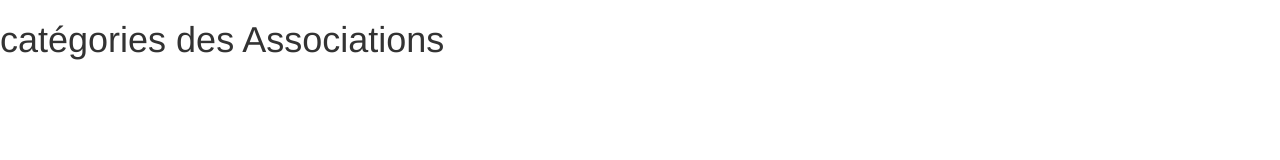
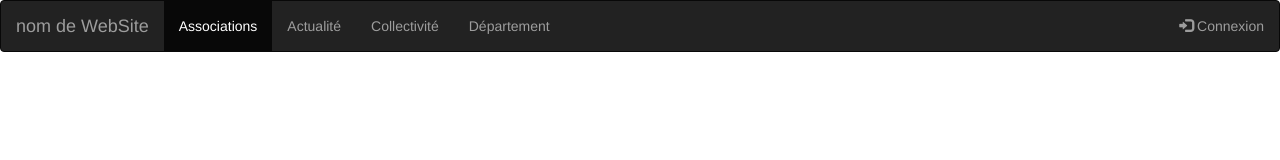
Before and after one commit to GhassenKahlaoui/AssociationWebsite, a plain HTML site: page webSite/Associations.html in a window 1280 px wide. Drawn offline with nearby package versions, Linux system fonts and the light colour scheme.

Commit message:
ajouter une menu a page associations

```diff
--- a/webSite/Associations.html
+++ b/webSite/Associations.html
@@ -13,12 +13,22 @@
 <script src="https://maxcdn.bootstrapcdn.com/bootstrap/3.3.7/js/bootstrap.min.js"></script>
 </head>
 <body>
-<h1>catégories des Associations </h1>
-<div class="row">
-
-<div class="col-md-6">
-</div>
-
+<nav class="navbar navbar-inverse">
+  <div class="container-fluid">
+    <div class="navbar-header">
+      <a class="navbar-brand" href="#">nom de WebSite</a>
+    </div>
+    <ul class="nav navbar-nav">
+      <li class="active"><a href="#">Associations</a></li>
+      <li><a href="#">Actualité</a></li>
+      <li><a href="#">Collectivité</a></li>
+      <li><a href="#">Département</a></li>
+    </ul>
+    <ul class="nav navbar-nav navbar-right">
+      <li><a href="login.html"><span class="glyphicon glyphicon-log-in"></span> Connexion</a></li>
+    </ul>
+  </div>
+</nav>
 
 </body>
 </html>
```
